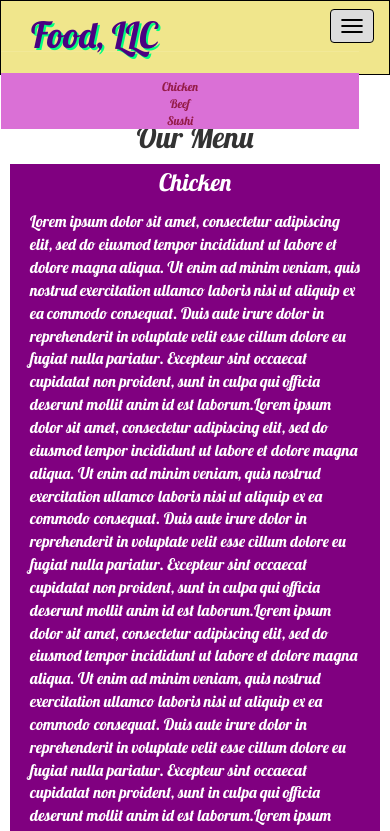
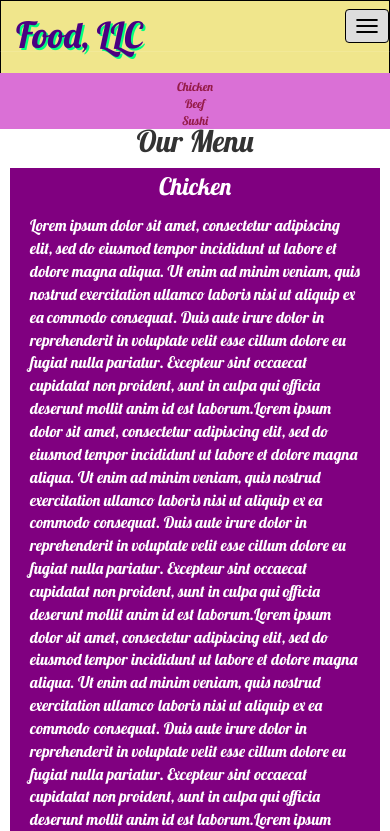
Before and after one commit to solalura24/M3.1, a plain HTML site: page index.html in a window 390 px wide. Both pictures are taken after a click on the button "Toggle navigation". Shown: the top 831 px of the page. Drawn offline with Linux system fonts and the light colour scheme.

Commit message:
updating

```diff
--- a/css/styles.css
+++ b/css/styles.css
@@ -4,7 +4,10 @@ body{
 	padding: 0px;
 	margin: 0px;
 }
-
+.container-fluid{
+	padding:0px;
+	margin: 0px;
+}
 #header-nav{
 	height:75px;
 	background-color: #F0E68C;
@@ -18,15 +21,10 @@ body{
 div#collapsable-nav.navbar-collapse{
 	border:0px;
 }
-.navigation{
-	width: 100%;
-    height:auto;
-    margin-left:auto;
-    margin-right:auto;
- }
-#nav-list ul{
+
+#nav-list ul li{
 	padding-left:0px;
-	padding-right:0p;
+	padding-right:0px;
 }
 
 h1{
@@ -37,6 +35,7 @@ h1{
 }
 #nav-list {
   margin-top: 22px;
+  text-align: center;
   background-color: #DA70D6;
   padding-bottom:5px;
  }
@@ -52,23 +51,24 @@ h1{
   color:white;
   padding-bottom:-5px;
 }
-.collapsable-nav li{
-	padding-top:10px;
+#nav-list ul> li> a{
+	padding-top:5px;
 	display: block;
-	height:100%;
 	padding:0px;
+	clear:both;
+
 }
 .navbar-header button.navbar-toggle, .navbar-header .icon-bar {
   border: 1px solid black;
 }
 
-
 button.navbar-toggle.collapsed{
   margin-top:15px;
+  margin-right: 30px;
 }
 
 h2{
-	padding-top: 26px;
+	padding-top: 30px;
 }
 h3{
 	margin-bottom: 15px;
--- a/index.html
+++ b/index.html
@@ -31,13 +31,13 @@
         </div>
         <div id="collapsable-nav" class="navigation collapse navbar-collapse">
        <ul id="nav-list" class=" text-center nav navbar-nav navbar-right" >
-            <li class=" text-center visible-xs">
+            <li class="visible-xs">
               <a href="menu.html"> Chicken</a>
             </li>
-            <li class=" text-center visible-xs items">
+            <li class="visible-xs">
               <a href="menu.html">Beef</a>
             </li>
-            <li class=" text-center visible-xs items">
+            <li class="visible-xs">
               <a href="menu.html">Sushi</a>
             </li>
           </ul>
```
